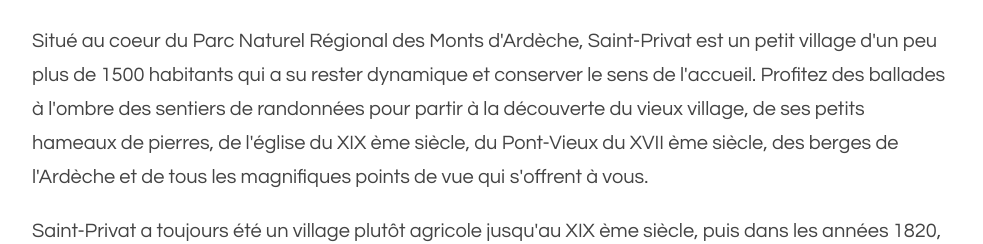
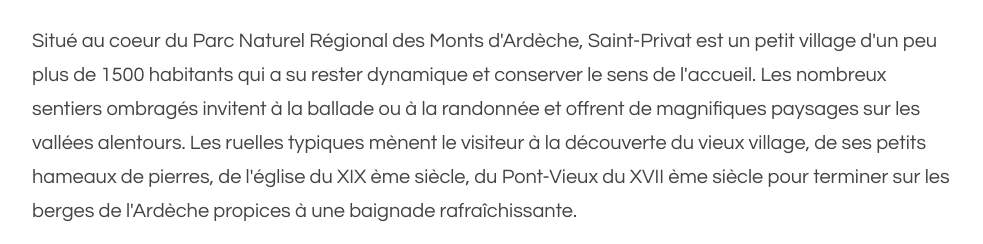
Before and after one commit to michelc/saint-privat, a plain HTML site: page index.html in a window 1280 px wide. Shown: the part 729-973 px from the top of the page, without its empty margins (148-1131 px from the left). Drawn offline with Linux system fonts and the light colour scheme.

Commit message:
Mise à jour de la page d'accueil.

```diff
--- a/index.html
+++ b/index.html
@@ -28,11 +28,13 @@
     <p>
       Situé au coeur du Parc Naturel Régional des Monts d'Ardèche, Saint-Privat
       est un petit village d'un peu plus de 1500 habitants qui a su rester
-      dynamique et conserver le sens de l'accueil. Profitez des ballades à
-      l'ombre des sentiers de randonnées pour partir à la découverte du vieux
-      village, de ses petits hameaux de pierres, de l'église du XIX ème siècle,
-      du Pont-Vieux du XVII ème siècle, des berges de l'Ardèche et de tous les
-      magnifiques points de vue qui s'offrent à vous.
+      dynamique et conserver le sens de l'accueil. Les nombreux sentiers
+      ombragés invitent à la ballade ou à la randonnée et offrent de magnifiques
+      paysages sur les vallées alentours. Les ruelles typiques mènent le
+      visiteur à la découverte du vieux village, de ses petits hameaux de
+      pierres, de l'église du XIX ème siècle, du Pont-Vieux du XVII ème siècle
+      pour terminer sur les berges de l'Ardèche propices à une baignade
+      rafraîchissante.
     </p>
 
     <p>
```
